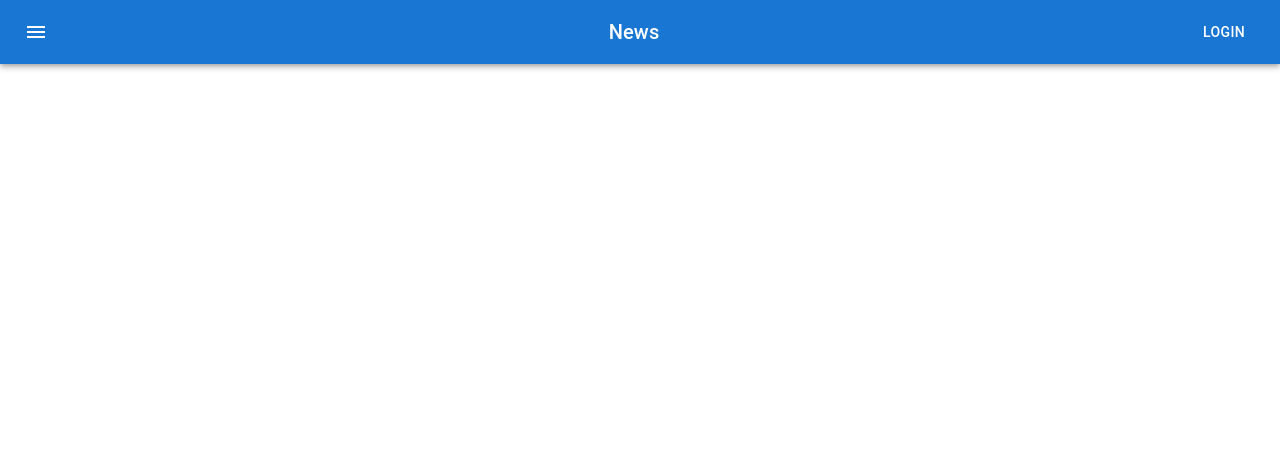
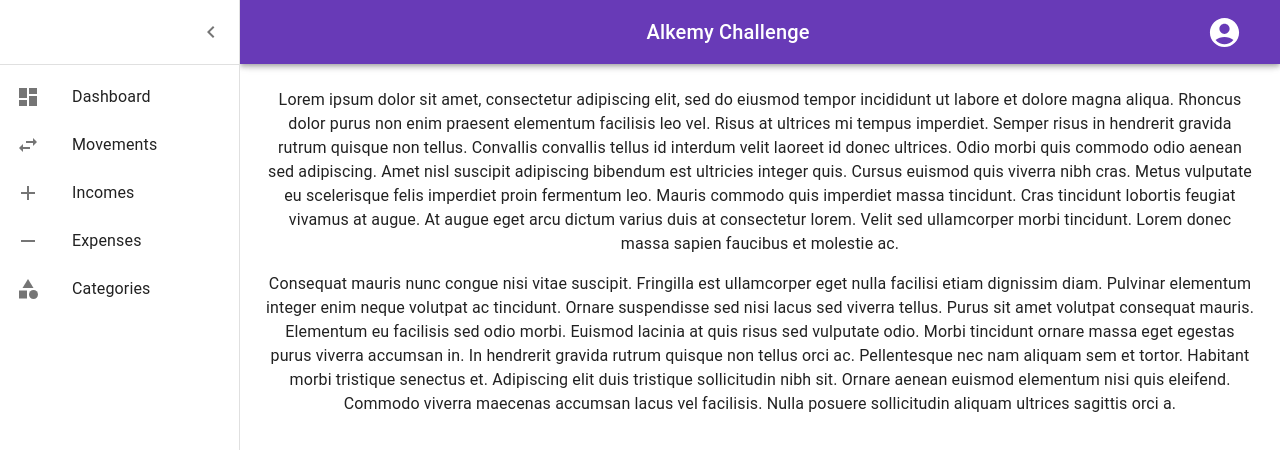
Before and after one commit to germansanz93/alkemy-challenge, a React (Create React App) app in the folder client/alkemy-challenge-client/: page / in a window 1280 px wide. Both pictures are taken after a click on the button 36 px from the left and 32 px from the top of the page. Shown: the top 450 px of the page. Built offline with nearby package versions, Linux system fonts and the light colour scheme.

Commit message:
Appbar and drawer almost done

```diff
--- a/client/alkemy-challenge-client/src/App.js
+++ b/client/alkemy-challenge-client/src/App.js
@@ -1,10 +1,10 @@
 import './App.css';
-import Dashboard from './Dashboard';
+import Appbar from './Appbar';
 
 function App() {
   return (
     <div className="App">
-      <Dashboard />
+      <Appbar />
     </div>
   );
 }
--- /dev/null
+++ b/client/alkemy-challenge-client/src/Appbar.js
@@ -0,0 +1,190 @@
+import * as React from 'react';
+import { styled, useTheme } from '@mui/material/styles';
+import Box from '@mui/material/Box';
+import Drawer from '@mui/material/Drawer';
+import CssBaseline from '@mui/material/CssBaseline';
+import MuiAppBar from '@mui/material/AppBar';
+import Toolbar from '@mui/material/Toolbar';
+import List from '@mui/material/List';
+import Typography from '@mui/material/Typography';
+import Divider from '@mui/material/Divider';
+import IconButton from '@mui/material/IconButton';
+import MenuIcon from '@mui/icons-material/Menu';
+import ChevronLeftIcon from '@mui/icons-material/ChevronLeft';
+import ChevronRightIcon from '@mui/icons-material/ChevronRight';
+import ListItem from '@mui/material/ListItem';
+import ListItemIcon from '@mui/material/ListItemIcon';
+import ListItemText from '@mui/material/ListItemText';
+import Button from '@mui/material/Button';
+import DashboardIcon from '@mui/icons-material/Dashboard';
+import SwapHorizIcon from '@mui/icons-material/SwapHoriz';
+import AddIcon from '@mui/icons-material/Add';
+import RemoveIcon from '@mui/icons-material/Remove';
+import CategoryIcon from '@mui/icons-material/Category';
+import AccountCircleIcon from '@mui/icons-material/AccountCircle';
+
+
+const drawerWidth = 240;
+
+const Main = styled('main', { shouldForwardProp: (prop) => prop !== 'open' })(
+  ({ theme, open }) => ({
+    flexGrow: 1,
+    padding: theme.spacing(3),
+    transition: theme.transitions.create('margin', {
+      easing: theme.transitions.easing.sharp,
+      duration: theme.transitions.duration.leavingScreen,
+    }),
+    marginLeft: `-${drawerWidth}px`,
+    ...(open && {
+      transition: theme.transitions.create('margin', {
+        easing: theme.transitions.easing.easeOut,
+        duration: theme.transitions.duration.enteringScreen,
+      }),
+      marginLeft: 0,
+    }),
+  }),
+);
+
+const AppBar = styled(MuiAppBar, {
+  shouldForwardProp: (prop) => prop !== 'open',
+})(({ theme, open }) => ({
+  transition: theme.transitions.create(['margin', 'width'], {
+    easing: theme.transitions.easing.sharp,
+    duration: theme.transitions.duration.leavingScreen,
+  }),
+  ...(open && {
+    width: `calc(100% - ${drawerWidth}px)`,
+    marginLeft: `${drawerWidth}px`,
+    transition: theme.transitions.create(['margin', 'width'], {
+      easing: theme.transitions.easing.easeOut,
+      duration: theme.transitions.duration.enteringScreen,
+    }),
+  }),
+}));
+
+const DrawerHeader = styled('div')(({ theme }) => ({
+  display: 'flex',
+  alignItems: 'center',
+  padding: theme.spacing(0, 1),
+  // necessary for content to be below app bar
+  ...theme.mixins.toolbar,
+  justifyContent: 'flex-end',
+}));
+
+export default function PersistentDrawerLeft() {
+  const theme = useTheme();
+  const [open, setOpen] = React.useState(false);
+
+  const handleDrawerOpen = () => {
+    setOpen(true);
+  };
+
+  const handleDrawerClose = () => {
+    setOpen(false);
+  };
+
+  return (
+    <Box sx={{ display: 'flex' }}>
+      <CssBaseline />
+      <AppBar position="fixed" open={open} style={{backgroundColor: '#683ab7'}}>
+        <Toolbar>
+          <IconButton
+            color="inherit"
+            aria-label="open drawer"
+            onClick={handleDrawerOpen}
+            edge="start"
+            sx={{ mr: 2, ...(open && { display: 'none' }) }}
+          >
+            <MenuIcon />
+          </IconButton>
+          <Typography variant="h6" noWrap component="div" sx={{ flexGrow: 1 }}>
+            Alkemy Challenge
+          </Typography>
+          <Button color="inherit"><AccountCircleIcon fontSize='large'/></Button>
+        </Toolbar>
+      </AppBar>
+      <Drawer
+        sx={{
+          width: drawerWidth,
+          flexShrink: 0,
+          '& .MuiDrawer-paper': {
+            width: drawerWidth,
+            boxSizing: 'border-box',
+          },
+        }}
+        variant="persistent"
+        anchor="left"
+        open={open}
+      >
+        <DrawerHeader>
+          <IconButton onClick={handleDrawerClose}>
+            {theme.direction === 'ltr' ? <ChevronLeftIcon /> : <ChevronRightIcon />}
+          </IconButton>
+        </DrawerHeader>
+        <Divider />
+        <List>
+          <ListItem button key='Dashboard'>
+            <ListItemIcon>
+              <DashboardIcon />
+            </ListItemIcon>
+            <ListItemText primary='Dashboard' />
+          </ListItem>
+          <ListItem button key='Movements'>
+            <ListItemIcon>
+              <SwapHorizIcon />
+            </ListItemIcon>
+            <ListItemText primary='Movements' />
+          </ListItem>
+          <ListItem button key='Incomes'>
+            <ListItemIcon>
+              <AddIcon />
+            </ListItemIcon>
+            <ListItemText primary='Incomes' />
+          </ListItem>
+          <ListItem button key='Expenses'>
+            <ListItemIcon>
+              <RemoveIcon />
+            </ListItemIcon>
+            <ListItemText primary='Expenses' />
+          </ListItem>
+          <ListItem button key='Categories'>
+            <ListItemIcon>
+              <CategoryIcon />
+            </ListItemIcon>
+            <ListItemText primary='Categories' />
+          </ListItem>
+        </List>
+      </Drawer>
+      <Main open={open}>
+        <DrawerHeader />
+        <Typography paragraph>
+          Lorem ipsum dolor sit amet, consectetur adipiscing elit, sed do eiusmod
+          tempor incididunt ut labore et dolore magna aliqua. Rhoncus dolor purus non
+          enim praesent elementum facilisis leo vel. Risus at ultrices mi tempus
+          imperdiet. Semper risus in hendrerit gravida rutrum quisque non tellus.
+          Convallis convallis tellus id interdum velit laoreet id donec ultrices.
+          Odio morbi quis commodo odio aenean sed adipiscing. Amet nisl suscipit
+          adipiscing bibendum est ultricies integer quis. Cursus euismod quis viverra
+          nibh cras. Metus vulputate eu scelerisque felis imperdiet proin fermentum
+          leo. Mauris commodo quis imperdiet massa tincidunt. Cras tincidunt lobortis
+          feugiat vivamus at augue. At augue eget arcu dictum varius duis at
+          consectetur lorem. Velit sed ullamcorper morbi tincidunt. Lorem donec massa
+          sapien faucibus et molestie ac.
+        </Typography>
+        <Typography paragraph>
+          Consequat mauris nunc congue nisi vitae suscipit. Fringilla est ullamcorper
+          eget nulla facilisi etiam dignissim diam. Pulvinar elementum integer enim
+          neque volutpat ac tincidunt. Ornare suspendisse sed nisi lacus sed viverra
+          tellus. Purus sit amet volutpat consequat mauris. Elementum eu facilisis
+          sed odio morbi. Euismod lacinia at quis risus sed vulputate odio. Morbi
+          tincidunt ornare massa eget egestas purus viverra accumsan in. In hendrerit
+          gravida rutrum quisque non tellus orci ac. Pellentesque nec nam aliquam sem
+          et tortor. Habitant morbi tristique senectus et. Adipiscing elit duis
+          tristique sollicitudin nibh sit. Ornare aenean euismod elementum nisi quis
+          eleifend. Commodo viverra maecenas accumsan lacus vel facilisis. Nulla
+          posuere sollicitudin aliquam ultrices sagittis orci a.
+        </Typography>
+      </Main>
+    </Box>
+  );
+}
```
